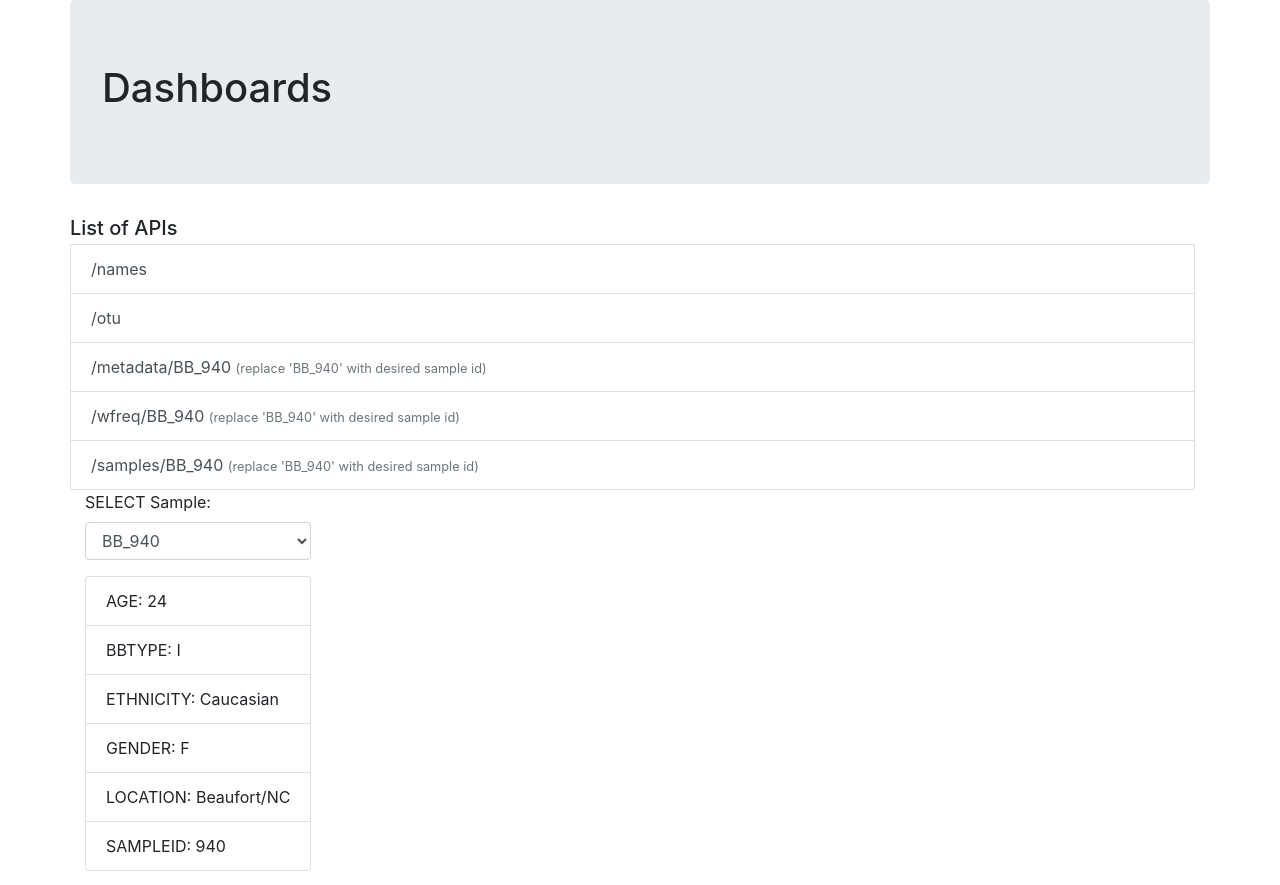
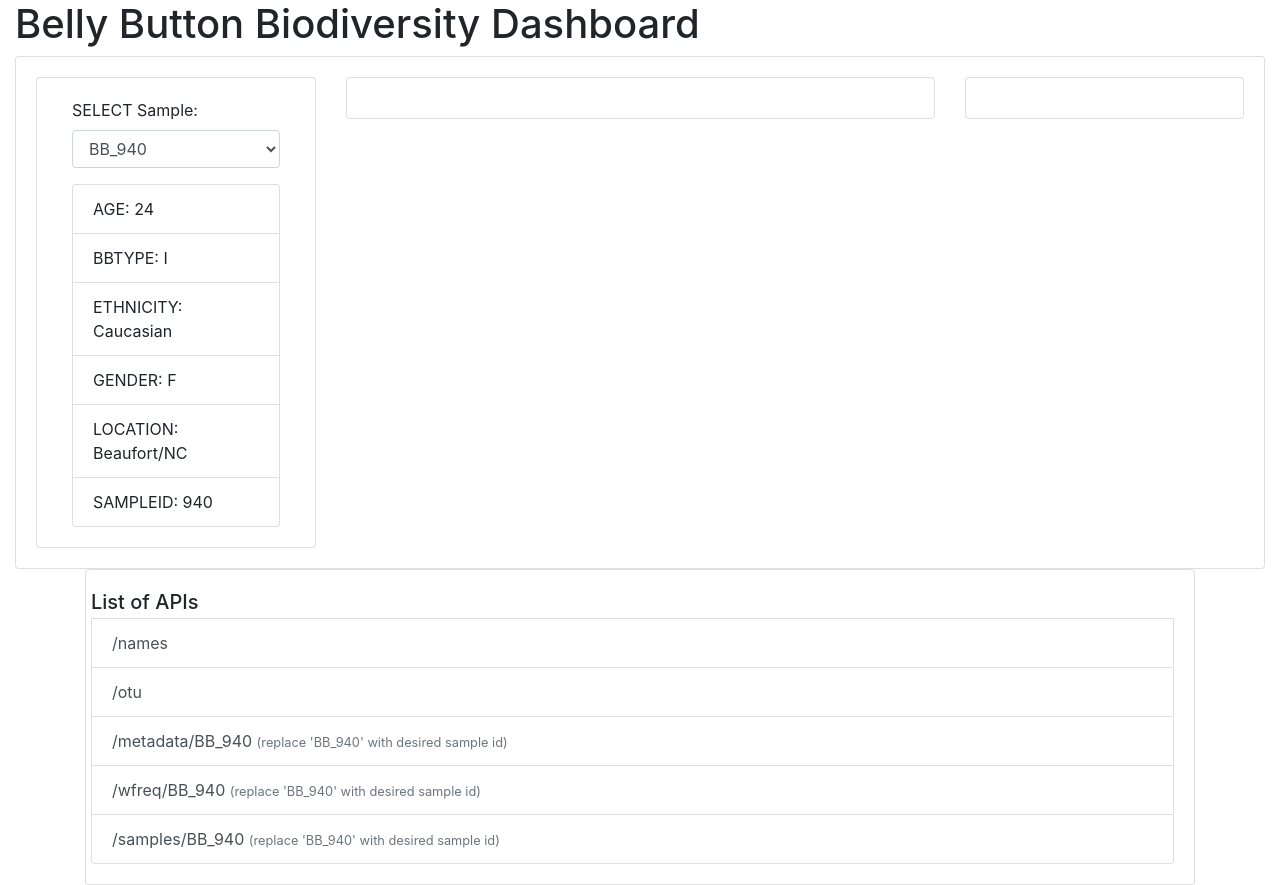
Before and after one commit to yegorkryukov/bb_dataset, a Flask app: page / in a window 1280 px wide. Run offline with Flask 2, Linux system fonts and the light colour scheme; data comes from the database, SQL or seed files in the repository; some libraries are stand-ins or nearby versions.

Commit message:
Fixed layout issue for charts

```diff
--- a/static/js/app.js
+++ b/static/js/app.js
@@ -42,25 +42,30 @@
         });
     });
 
-    // Create the pie chart
+    // Create the charts
     Plotly.d3.json(`/samples/${sample}`, function(error, response) {
         if (error) return console.warn(error);
-        // assign 10 values from API to lists
+
+        //assign whole lists from API response to variables
+        var sampleValues = response[0].sample_values;
+        var otuIDs = response[0].otu_ids;
+
+        // assign 10 values from API
         // the API call return is sorted already
-        var sampleValues = response[0].sample_values;
         var values = sampleValues.slice(0,10);
-        var otuIDs = response[0].otu_ids;
         var labels = otuIDs.slice(0,10);
 
         Plotly.d3.json(`/otu`, function(error, otuDescriptions) {
             if (error) return console.warn(error);
+
+
             var otuHoverItems = [];
             // loop through otu values to populate appropriate descriptions
             labels.forEach(function(label){
                 otuHoverItems.push(otuDescriptions[label]);
             });
 
-            var trace1 = [{
+            var tracePie = [{
                 title: `OTU Values Frequency for sample ${sample}`,
                 values: values,
                 labels: otuIDs,
@@ -68,32 +73,72 @@
                 type: 'pie'
             }];
 
-            var layout = {
-                height: 400,
-                width: 500
+            var layoutPie = {
+                title: 'Top 10 samples',
+                margin: {
+                    l: 0,
+                    r: 0,
+                    b: 0,
+                    t: 40,
+                    pad: 4
+                  },
+                hovermode: 'closest',
+                showlegend: true
             };
 
-            Plotly.newPlot('pie', trace1, layout);
-
-            var trace2 = [{
+            var traceBubble = [{
                 x: otuIDs,
                 y: sampleValues,
+                text: otuDescriptions,
+                mode: 'markers',
                 marker: {
                     size: sampleValues,
-                    color: otuIDs,
-                    hovertext: otuDescriptions
-                },
-                mode: 'markers'
+                    color: otuIDs
+                }
             }];
 
-            Plotly.newPlot('bubble', trace2, layout);
+            var layoutBubble = {
+                title: 'Sample Value vs the OTU ID',
+                margin: {
+                    l: 0,
+                    r: 0,
+                    b: 0,
+                    t: 40,
+                    pad: 4
+                  },
+                hovermode: 'closest',
+                showlegend: false
+            };
+
+            var pieElem = Plotly.d3.select('#pie')
+                .style({
+                    width: '99%',
+                    'margin-left': '1%',
+
+                    height: '50vh',
+                    'margin-top': '1vh'
+                });
+
+            var pie = pieElem.node();
+
+            var bubbleElem = Plotly.d3.select('#bubble')
+                .style({
+                    width: '99%',
+                    'margin-left': '1%',
+
+                    height: '50vh',
+                    'margin-top': '1vh'
+                });
+
+            var bubble = bubbleElem.node();
+
+            Plotly.newPlot(pie, tracePie, layoutPie);
+            Plotly.newPlot(bubble, traceBubble, layoutBubble);
+
+            window.onresize = function() {
+                Plotly.Plots.resize(bubbleDiv);
+                Plotly.Plots.resize(pieDiv);
+            };
         });
     })
-
-
-    // Plotly.d3.json(`/samples/${sample}`, function(error, response) {
-    //     if (error) return console.warn(error);
-    //     values = response[0].sample_values.slice(0,10);
-    //     console.log(values);
-    // })
-}
+};
--- a/templates/index.html
+++ b/templates/index.html
@@ -10,11 +10,54 @@
 </head>
 
 <body>
-    <div class="container jumbotron">
-        <h1>Dashboards</h1>
+    <div class="container-fluid mx-auto">
+        <h1>Belly Button Biodiversity Dashboard</h1>
     </div>
 
+    <div class="container-fluid">
+        <div class="card">
+            <div class="card-body">
+                <div class="row">
+                    <div class="col-sm-12 col-md-3 col-lg-3">
+                        <div class="card">
+                            <div class="card-body">
+                                <form>
+                                    <div class="col container form-group">
+                                        <label>SELECT Sample:</label>
+                                        <select class="form-control" id="selDataset" onchange="optionChanged(this.value)"></select>
+                                    </div>
+                                    <div class="col mx-auto">
+                                        <ul id="sample" class="list-group"></ul>
+                                    </div>
+                                </form>
+                            </div>
+                        </div>
+                    </div>
+                    <div class="col-sm-12 col-md-6 col-lg-6">
+                        <div class="card">
+                            <div class="card-body">
+                                <div id="bubble"></div>
+                            </div>
+                        </div>
+                    </div>
+                    <div class="col-sm-12 col-md-3 col-lg-3">
+                        <div class="card">
+                            <div class="card-body">
+                                <div id="pie"></div>
+                            </div>
+                        </div>
+                    </div>
+                </div>
+            </div>
+        </div>
+    </div>
+
+
+
+
     <div class="container">
+        <div class="card">
+            <div class="card-body">
                 <div class="row">
                     <div class="col list-group container mx-auto">
                         <h5 class="mb-1">List of APIs</h5>
@@ -45,34 +88,6 @@
                     </div>
                 </div>
             </div>
-
-    <div class="container pt=5">
-        <div class="row">
-            <form>
-                <div class="col container form-group">
-                    <label>SELECT Sample:</label>
-                    <select class="form-control" id="selDataset" onchange="optionChanged(this.value)"></select>
-                </div>
-                <div class="col mx-auto">
-                    <ul id="sample" class="list-group">
-
-                    </ul>
-                </div>
-            </form>
-        </div>
-    </div>
-
-    <div class="container">
-        <div class="row">
-            <div class="col" id="pie">
-            </div>
-        </div>
-    </div>
-
-    <div class="container">
-        <div class="row">
-            <div class="col" id="bubble">
-            </div>
         </div>
     </div>
 
```
Lines whose indentation alone changed are shown as unchanged.
